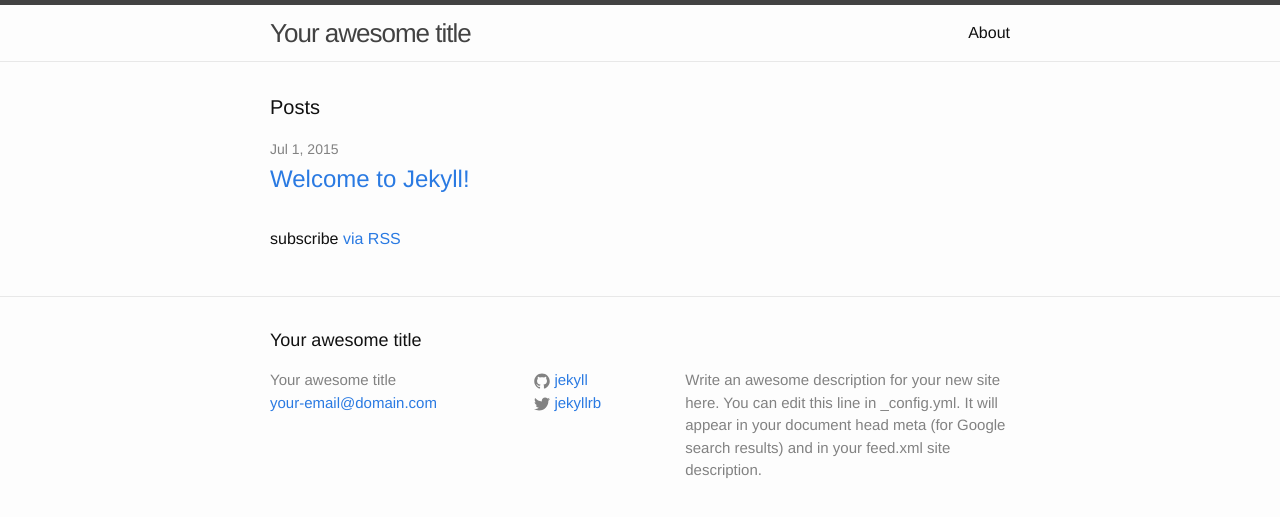
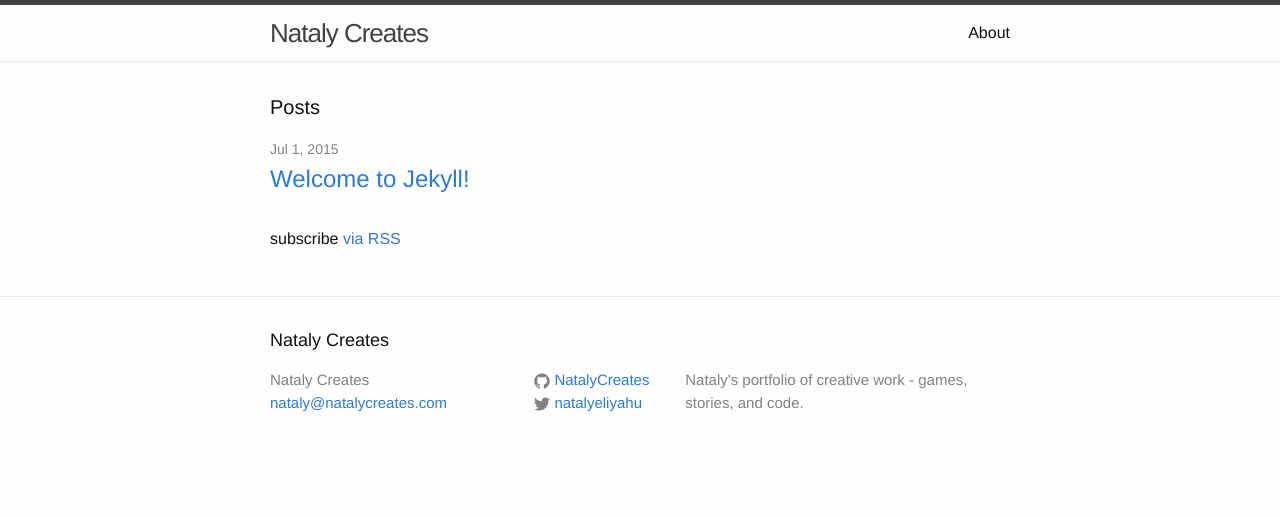
Before and after one commit to NatalyCreates/NatalyCreates.github.io, a Jekyll site: the page built from index.html, in a window 1280 px wide. Shown: the top 517 px of the page. Built offline with Jekyll 4.4.1, drawn with Linux system fonts in a browser that asks for light colours.

Commit message:
Updated .yml settings

```diff
--- a/_config.yml
+++ b/_config.yml
@@ -1,14 +1,12 @@
 # Site settings
-title: Your awesome title
-email: your-email@domain.com
+title: Nataly Creates
+email: nataly@natalycreates.com
 description: > # this means to ignore newlines until "baseurl:"
-  Write an awesome description for your new site here. You can edit this
-  line in _config.yml. It will appear in your document head meta (for
-  Google search results) and in your feed.xml site description.
+  Nataly's portfolio of creative work - games, stories, and code.
 baseurl: "" # the subpath of your site, e.g. /blog/
-url: "http://yourdomain.com" # the base hostname & protocol for your site
-twitter_username: jekyllrb
-github_username:  jekyll
+url: "http://natalycreates.github.io" # the base hostname & protocol for your site
+twitter_username: natalyeliyahu
+github_username:  NatalyCreates
 
 # Build settings
 markdown: kramdown
```
